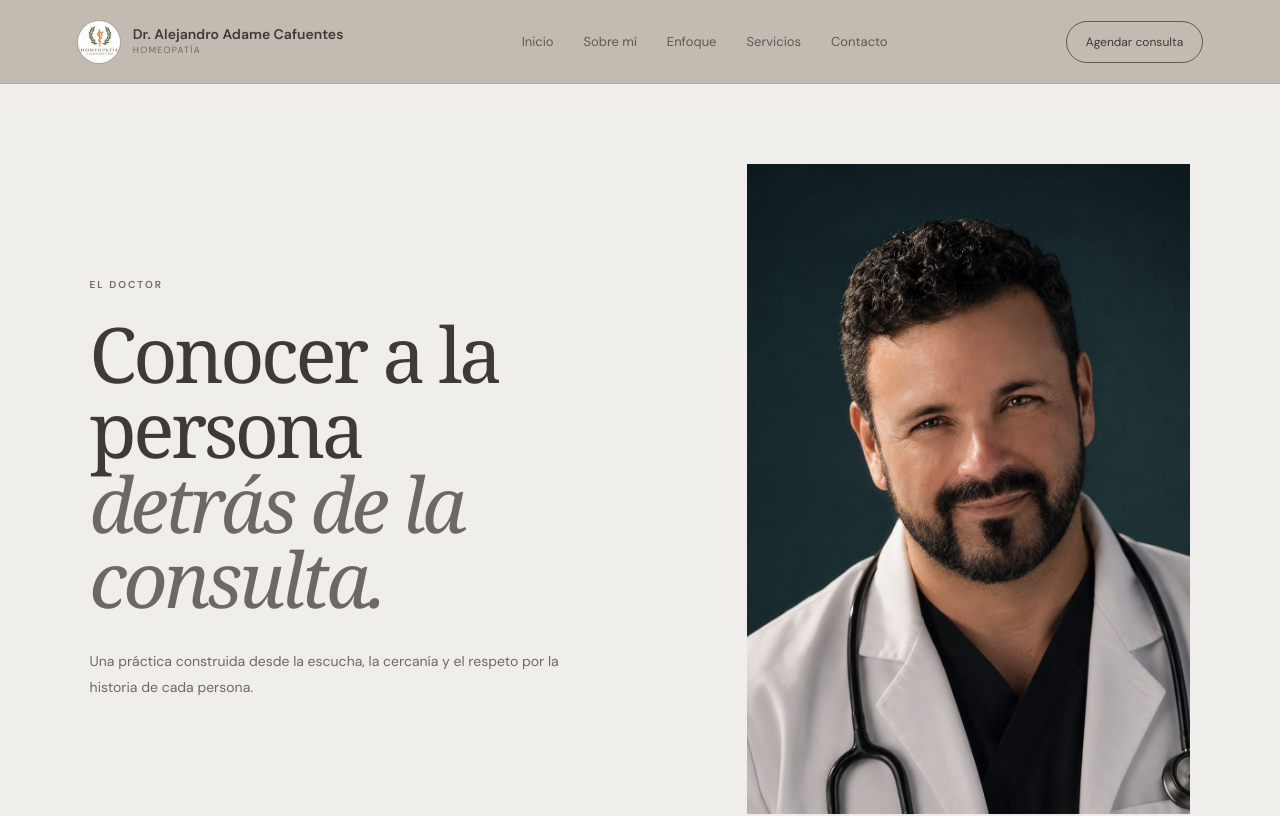
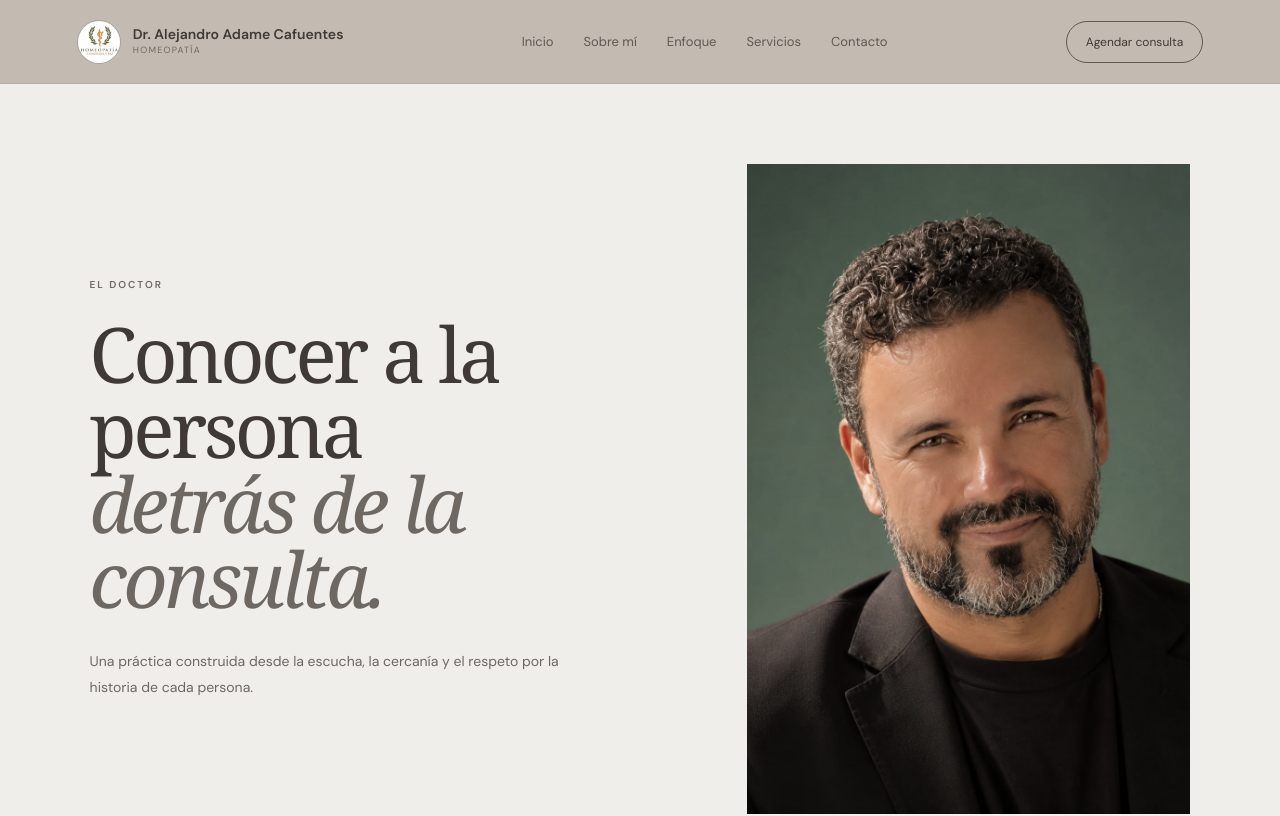
Before and after one commit to StDarlex/homeopata-web, a React (Vite) app: page /sobre-mi in a window 1280 px wide. Shown: the top 816 px of the page. Built offline with nearby package versions, Linux system fonts and the light colour scheme; a web font is replaced by a local one.

Commit message:
Actualizar imagen del Hero en About

```diff
--- a/src/Components/Hero.jsx
+++ b/src/Components/Hero.jsx
@@ -1,6 +1,6 @@
 import { Link } from "react-router-dom";
 import "./Hero.css";
-import fotoHomeopata2 from "../assets/foto homeopata 2.jpg";
+import fotoHomeopata1 from "../assets/foto homeopata 1.jpg";
 
 function Hero() {
   return (
@@ -51,7 +51,7 @@ function Hero() {
         <div className="hero-photo">
 
           <img
-            src={fotoHomeopata2}
+            src={fotoHomeopata1}
             alt="Dr. Alejandro Adame Cafuentes durante una consulta de homeopatía"
           />
 
--- a/src/pages/AboutPage.jsx
+++ b/src/pages/AboutPage.jsx
@@ -1,5 +1,5 @@
 import "./AboutPage.css";
-import fotoHomeopata1 from "../assets/foto homeopata 1.jpg";
+import fotoHomeopata2 from "../assets/foto homeopata 2.jpg";
 
 function AboutPage() {
   return (
@@ -35,7 +35,7 @@ function AboutPage() {
         <div className="about-hero-image">
 
           <img
-            src={fotoHomeopata1}
+            src={fotoHomeopata2}
             alt="Dr. Alejandro Adame Cafuentes"
           />
 
```
